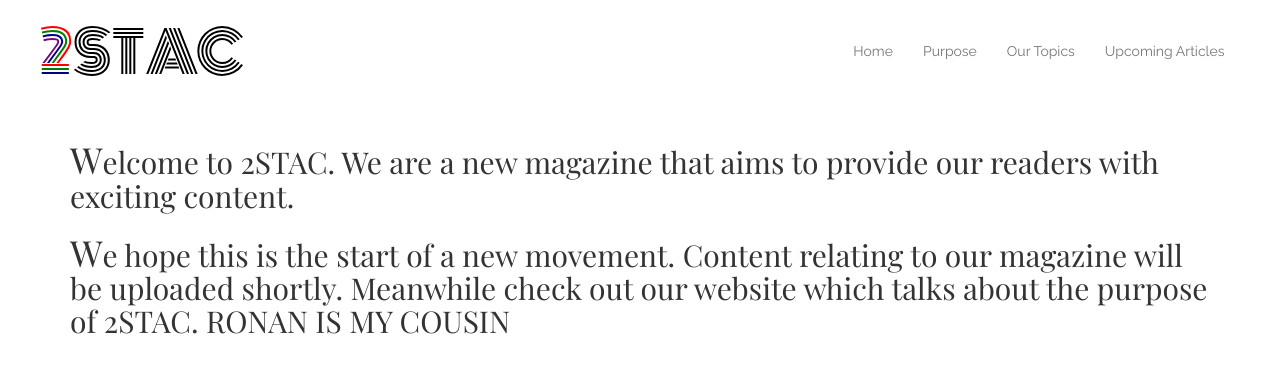
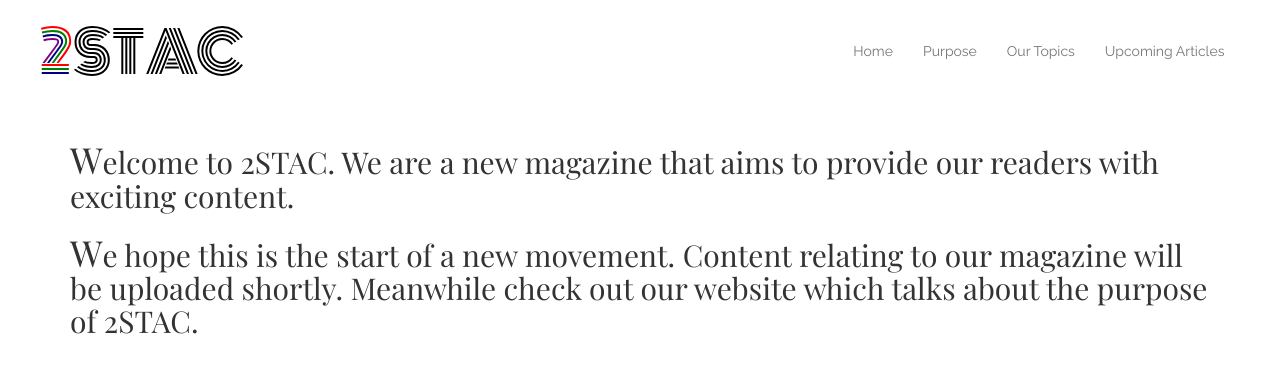
Before and after one commit to AlexK29/AlexK29.github.io, a Jekyll site: the page built from _posts/2017-02-28-welcome-to-2STAC.md, in a window 1280 px wide and 900 px high. Shown: the top 373 px of the window. Built offline with Jekyll 4.4.1, drawn with Linux system fonts in a browser that asks for light colours.

Commit message:
Update 2017-02-28-welcome-to-2STAC.md

```diff
--- a/_posts/2017-02-28-welcome-to-2STAC.md
+++ b/_posts/2017-02-28-welcome-to-2STAC.md
@@ -6,4 +6,4 @@ date:   2017-02-28 14:18:00 +0000
 
 ## Welcome to 2STAC. We are a new magazine that aims to provide our readers with exciting content.
 
-## We hope this is the start of a new movement. Content relating to our magazine will be uploaded shortly. Meanwhile check out our website which talks about the purpose of 2STAC. RONAN IS MY COUSIN
+## We hope this is the start of a new movement. Content relating to our magazine will be uploaded shortly. Meanwhile check out our website which talks about the purpose of 2STAC.
```
